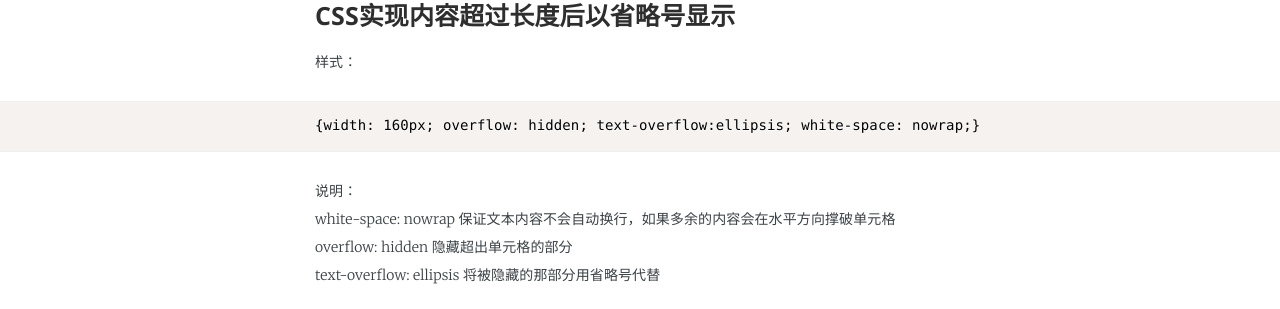
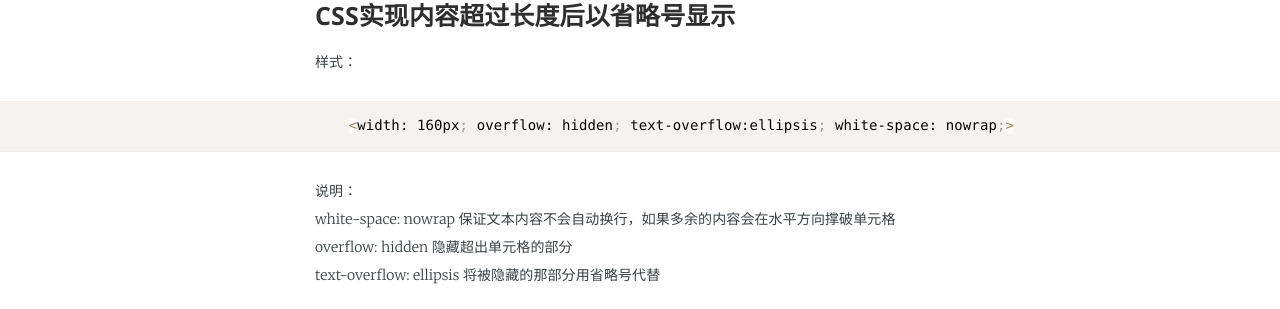
Before and after one commit to jpotato0o/jpotato0o.github.io, a Jekyll site: the page built from _posts/2016-12-07-Project.md, in a window 1280 px wide. Shown: the part 1191-1500 px from the top of the page. Built offline with Jekyll 4.4.1, drawn with Linux system fonts in a browser that asks for light colours; some web fonts are replaced.

Commit message:
new content

````diff
--- a/_posts/2016-12-07-Project.md
+++ b/_posts/2016-12-07-Project.md
@@ -36,8 +36,8 @@ table中加上class样式加上text-nowrap
 
 ### CSS实现内容超过长度后以省略号显示
 样式：
-```html
-{width: 160px; overflow: hidden; text-overflow:ellipsis; white-space: nowrap;}
+```bash
+	<width: 160px; overflow: hidden; text-overflow:ellipsis; white-space: nowrap;>
 ```
 
 说明：
````
